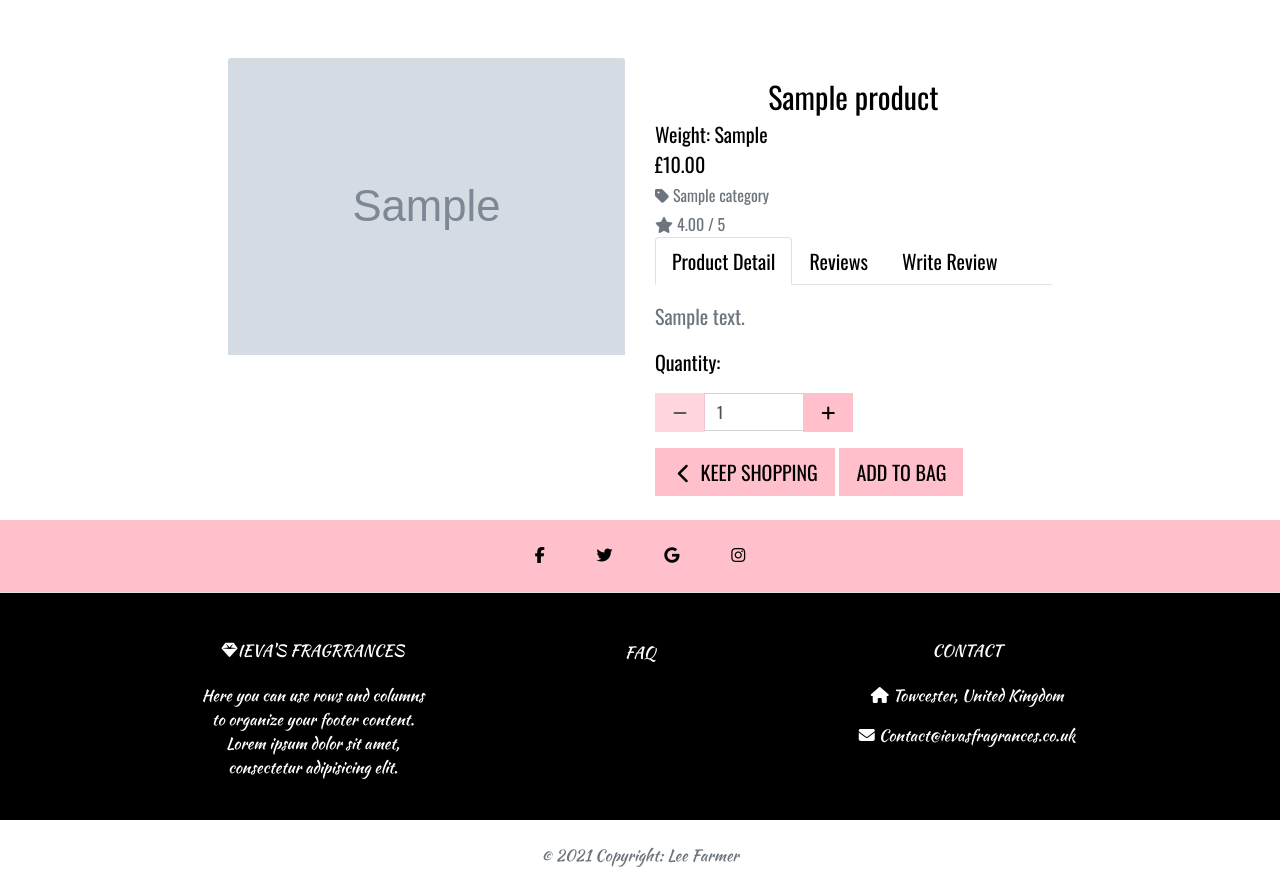
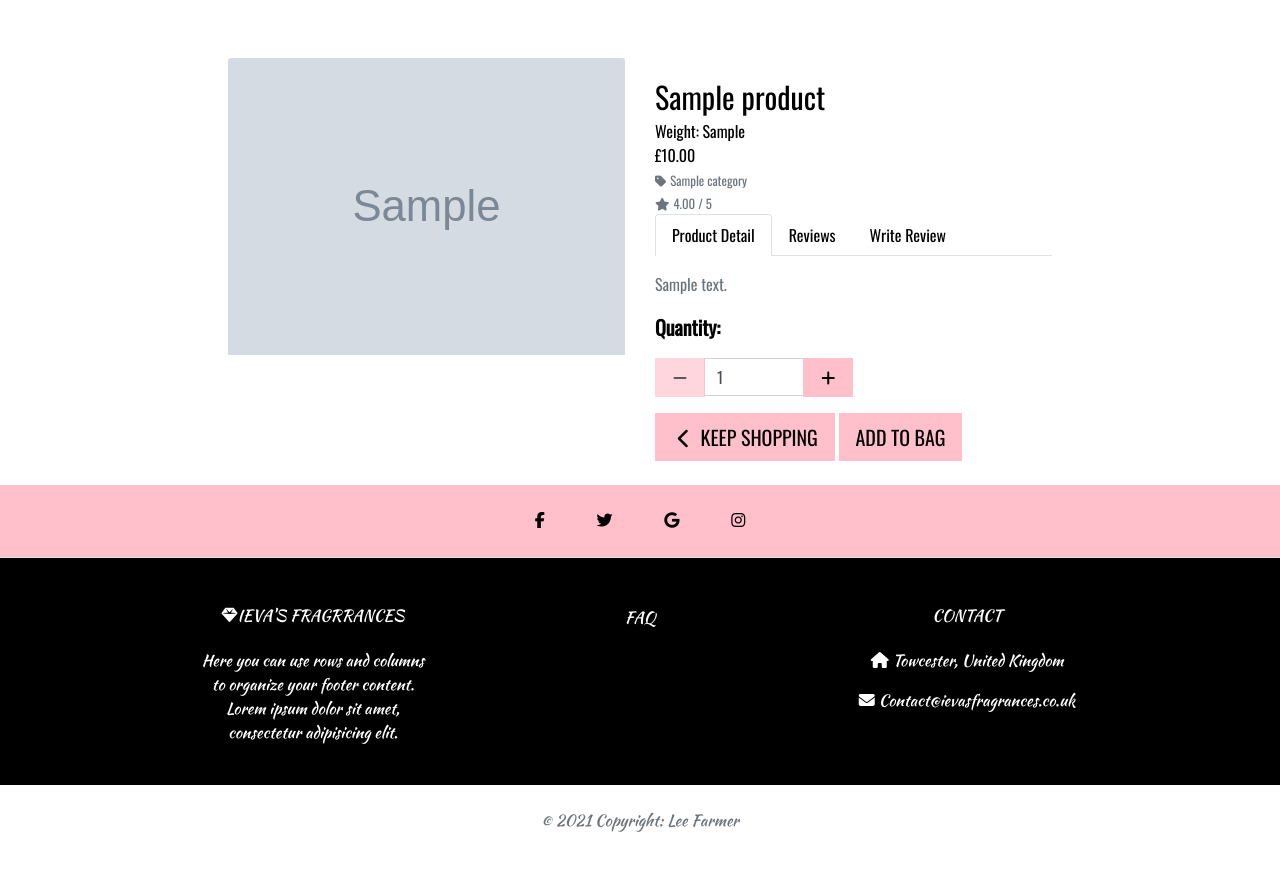
Before and after one commit to Leefarmer83/ievas_fragrances, a Django app: page /products/1/ in a window 1280 px wide. Shown: the part 180-1072 px from the top of the page. After the commit the page ends 1012 px from the top, so only its background shows below. Run offline with Django 3.2, Linux system fonts and the light colour scheme; tables that the repository leaves empty hold one stand-in row (values such as "Sample post"); grey boxes marked "Sample" are stand-in pictures; some libraries are stand-ins or nearby versions.

Commit message:
made small changes to product_detail.html

```diff
--- a/products/templates/products/product_detail.html
+++ b/products/templates/products/product_detail.html
@@ -33,8 +33,8 @@
                 {% endif %}
         </div>
         <div class="col-12 col-md-6 col-lg-4">
-            <div class="product-details-container Oswald lead mb-2 mt-md-3">
-                <p class="mb-0 text-center product-text">{{ product.name }}</p> {% if product.weight %}
+            <div class="product-details-container Oswald mb-2 mt-md-3">
+                <p class="mb-0 lead product-text">{{ product.name }}</p> {% if product.weight %}
                 <p class="mb-0">Weight: {{ product.weight }}</p>
                 {% else %}
                 <p>&nbsp;</p>
```
